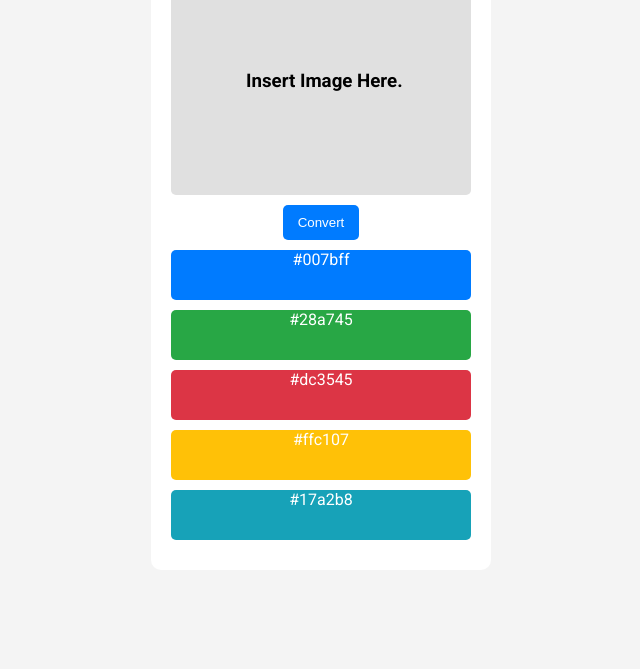
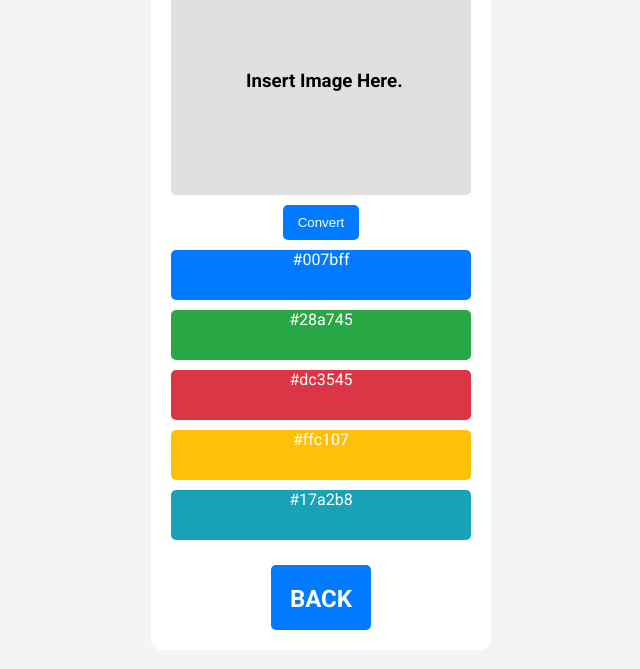
Before and after one commit to SYnx143/html-project1, a plain HTML site: page color palette.html in a window 1280 px wide. Shown: the part 241-910 px from the top of the page, without its empty margins (381-1021 px from the left). Before the commit the page ends 831 px from the top, so only its background shows below. Drawn offline with Linux system fonts and the light colour scheme.

Commit message:
Update color palette.html

```diff
--- a/color palette.html
+++ b/color palette.html
@@ -1,3 +1,4 @@
+
 <!DOCTYPE html>
 <html lang="en">
 <head>
@@ -74,6 +75,21 @@
             background-color: #17a2b8;
         }
 
+  a {
+    display: inline-block;
+    height: 65px;
+    width: 100px;
+    background-color: #007bff;
+    color: white;
+    text-decoration: none;
+    border-radius: 5px;
+    margin-top: 15px;
+}
+
+a:hover {
+    background-color: #0056b3;
+}
+
     </style>
 </head>
 <body>
@@ -89,6 +105,8 @@
     <div class="color-swatch color3">#dc3545</div>
     <div class="color-swatch color4">#ffc107</div>
     <div class="color-swatch color5">#17a2b8</div>
+
+    <a href="Features.html"><h2>BACK</h2></a>
 </div>
 
 </body>
```
